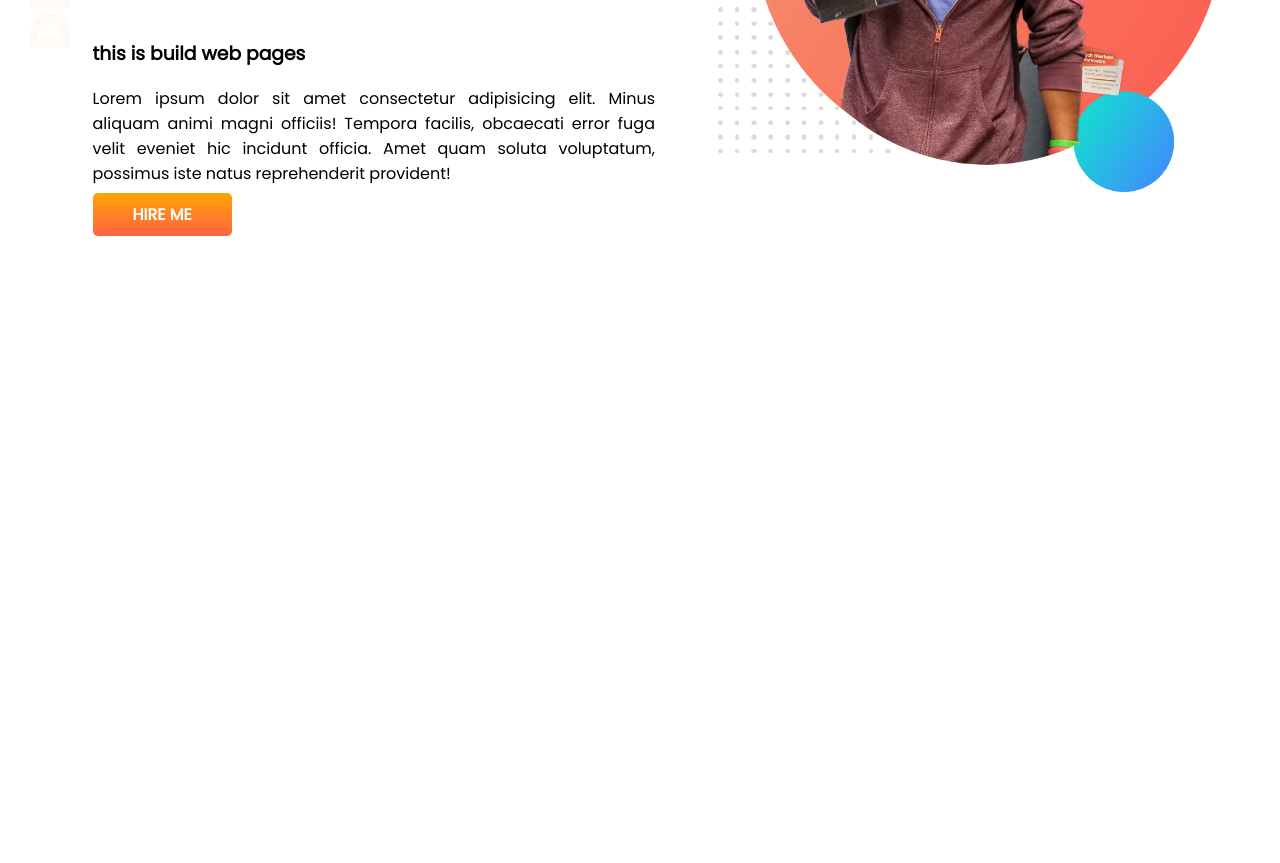
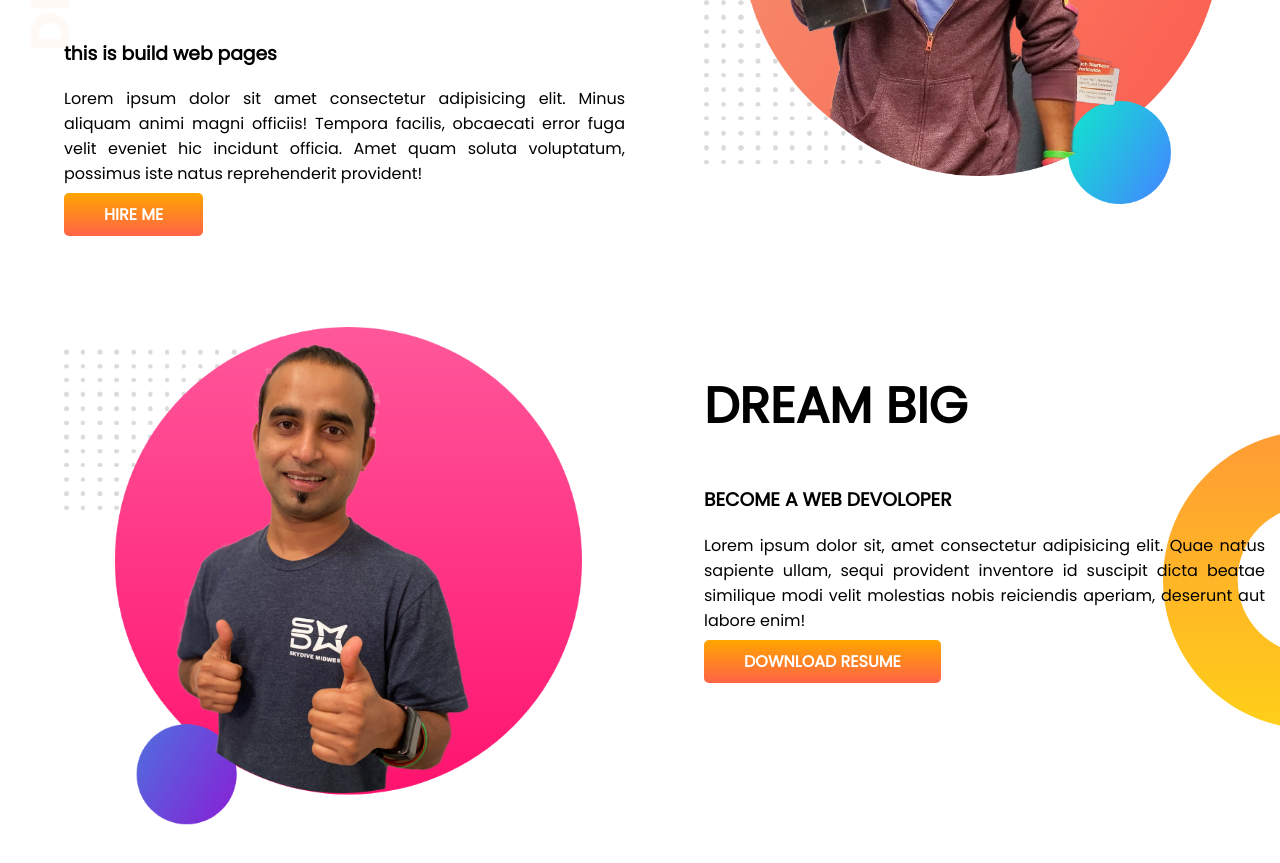
Before and after one commit to hafiz-ullah375/developer-portfolio, a plain HTML site: page index.html in a window 1280 px wide. Shown: the part 311-1174 px from the top of the page. Before the commit the page ends 800 px from the top, so only its background shows below. Drawn offline with Linux system fonts and the light colour scheme.

Commit message:
section added

```diff
--- a/index.html
+++ b/index.html
@@ -28,6 +28,22 @@
         </div>
         <div class="half-widht"> <img src="images/jhankar.png" alt=""></div>
     </section>
+    <section class="dream-big">
+
+        <div class="half-widht">
+            <img target="-blank" src="images/jhankar2.png" alt="">
+        </div>
+        <div class="half-widht">
+            <h1>DREAM BIG</h1>
+            <H3>BECOME A WEB DEVOLOPER</H3>
+            <P>Lorem ipsum dolor sit, amet consectetur adipisicing elit. Quae natus sapiente ullam, sequi
+                provident inventore id suscipit dicta beatae similique modi velit molestias nobis reiciendis
+                aperiam, deserunt aut labore enim!</P>
+            <a class="link" target="blank" href="">DOWNLOAD RESUME</a>
+        </div>
+
+    </section>
+    </section>
 </body>
 
 </html>
--- a/style.css
+++ b/style.css
@@ -10,7 +10,7 @@ h1{
 }
 section{
     display: flex;
-    padding-left: 30px;
+    margin-bottom: 100px;
 }
 .half-widht{
     width: 50%;
@@ -26,6 +26,7 @@ section{
 p{
 
     text-align :justify;
+    padding-right: 15px;
 }
 .link{
     text-decoration: none;
@@ -40,3 +41,8 @@ p{
     background-image: url(images/top-banner.png);
     background-repeat: no-repeat;
 }
+.dream-big{
+    background-image: url(images/dream-bg.png);
+    background-repeat: no-repeat;
+    background-position: right;
+}
```
